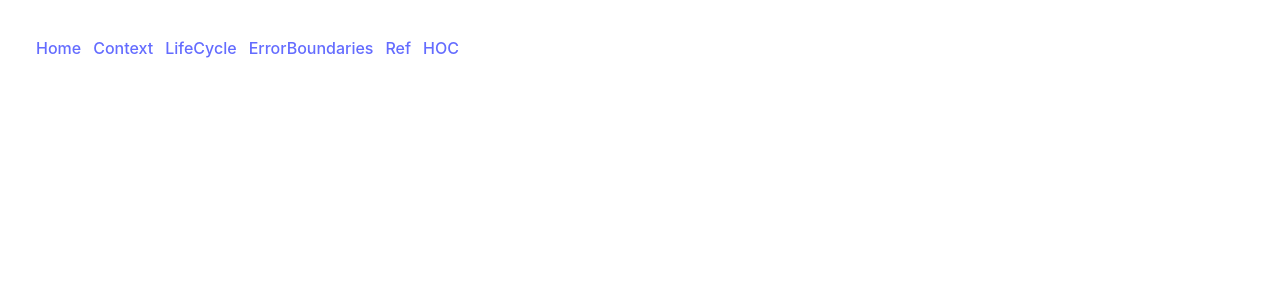
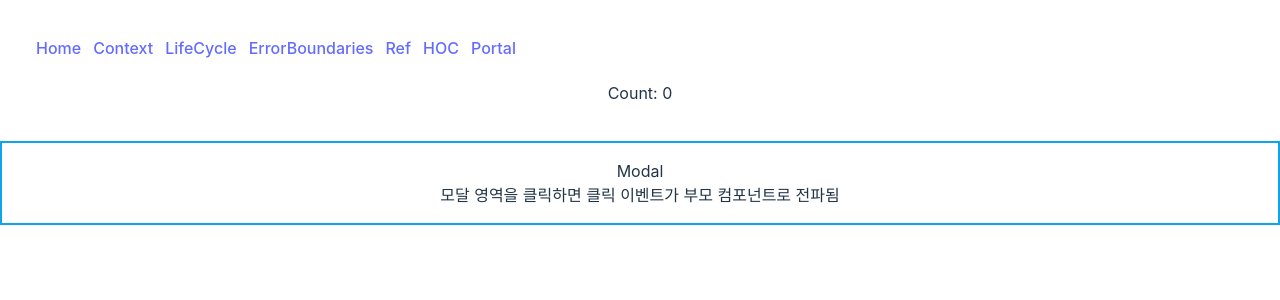
Before and after one commit to YuHyun-P/react-examples, a React (Vite) app: page /portal in a window 1280 px wide. Shown: the top 300 px of the page. Built offline with nearby package versions, Linux system fonts and the light colour scheme.

Commit message:
feat(Portal): implement Portal example

```diff
--- a/index.html
+++ b/index.html
@@ -8,6 +8,7 @@
   </head>
   <body>
     <div id="root"></div>
+    <div id="modal-root"></div>
     <script type="module" src="/src/main.tsx"></script>
   </body>
 </html>
--- a/src/App.tsx
+++ b/src/App.tsx
@@ -6,6 +6,7 @@ import LifeCycle from "./LifeCycle";
 import ErrorBoundaries from "./ErrorBoundaries";
 import Ref from "./Ref";
 import HOC from "./HOC";
+import Portal from "./Portal";
 
 function App() {
   return (
@@ -18,6 +19,7 @@ function App() {
           <Link to="/errorboundary">ErrorBoundaries</Link>
           <Link to="/ref">Ref</Link>
           <Link to="/hoc">HOC</Link>
+          <Link to="/portal">Portal</Link>
         </nav>
       </header>
 
@@ -29,6 +31,7 @@ function App() {
           <Route path="/errorboundary" element={<ErrorBoundaries />} />
           <Route path="/ref" element={<Ref />} />
           <Route path="/hoc" element={<HOC />} />
+          <Route path="/portal" element={<Portal />} />
         </Routes>
       </main>
     </>
--- /dev/null
+++ b/src/Portal/components/Modal.tsx
@@ -0,0 +1,30 @@
+import React from "react";
+import ReactDOM from "react-dom";
+import { HTMLAttributes } from "react";
+
+const modalRootEl = document.getElementById("modal-root");
+
+type ModalProps = HTMLAttributes<HTMLDivElement>;
+
+class Modal extends React.Component<ModalProps> {
+  el: HTMLDivElement;
+
+  constructor(props: ModalProps) {
+    super(props);
+    this.el = document.createElement("div");
+  }
+
+  componentDidMount(): void {
+    modalRootEl?.appendChild(this.el);
+  }
+
+  componentWillUnmount(): void {
+    modalRootEl?.removeChild(this.el);
+  }
+
+  render() {
+    return ReactDOM.createPortal(this.props.children, this.el);
+  }
+}
+
+export default Modal;
--- /dev/null
+++ b/src/Portal/index.tsx
@@ -0,0 +1,20 @@
+import { useState } from "react";
+import Modal from "./components/Modal";
+const Portal = () => {
+  const [count, setCount] = useState(0);
+  const handleClick = () => setCount((prevCount) => prevCount + 1);
+
+  return (
+    <div onClick={handleClick}>
+      <span>Count: {count}</span>
+      <Modal>
+        <div className="border-solid border-2 border-sky-500 mt-1 p-4 text-center">
+          <h2>Modal</h2>
+          <p>모달 영역을 클릭하면 클릭 이벤트가 부모 컴포넌트로 전파됨</p>
+        </div>
+      </Modal>
+    </div>
+  );
+};
+
+export default Portal;
```
